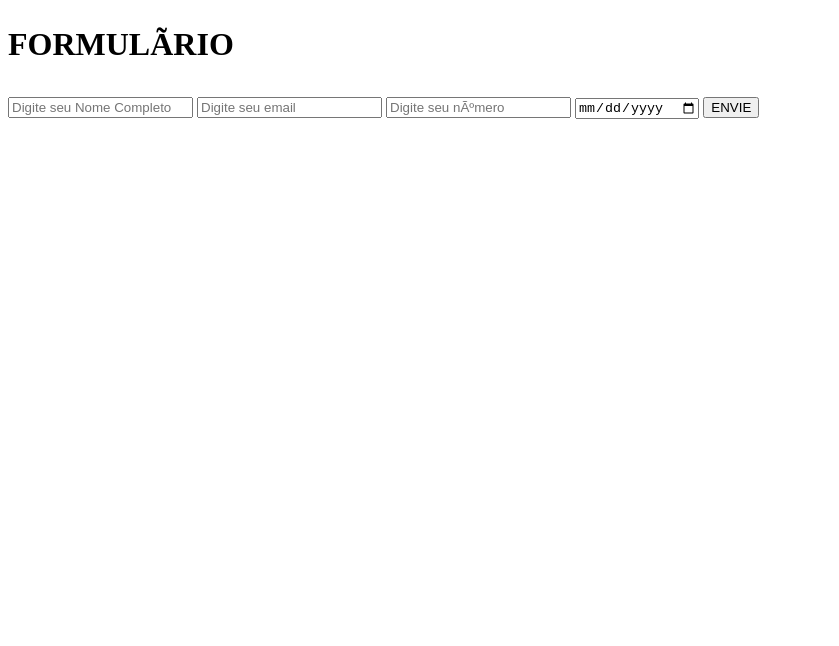
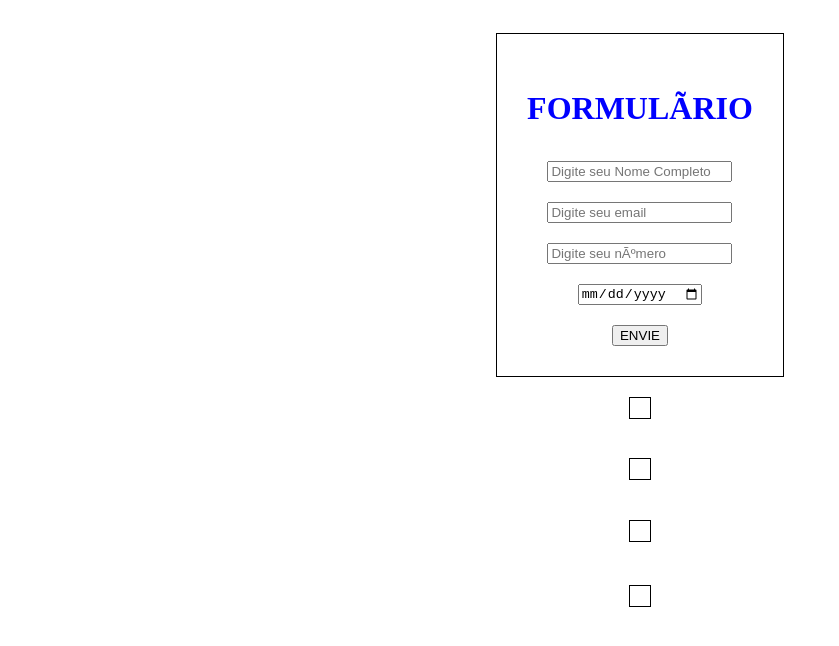
Before and after one commit to igordiogenes30-cyber/Formul-rio-de-Inscri-o-, a plain HTML site: page index.html in a window 1280 px wide. Shown: the whole page, without its empty margins (0-839 px from the left). Drawn offline with Linux system fonts and the light colour scheme.

Commit message:
Atualiza estrutura do formulário

```diff
--- a/index.html
+++ b/index.html
@@ -2,7 +2,7 @@
 <html lang="pt-br"> <!--Idioma-->
 <head>
   <title>Formulário</title> <!--Título na aba do navegador-->
-  <link rel="stylesheet" href="style.css"> <!--Conecta com o CSS-->
+  <link rel="stylesheet" href="styles.css"> <!--Conecta com o CSS-->
 </head>
 <body>
    <div>
```
